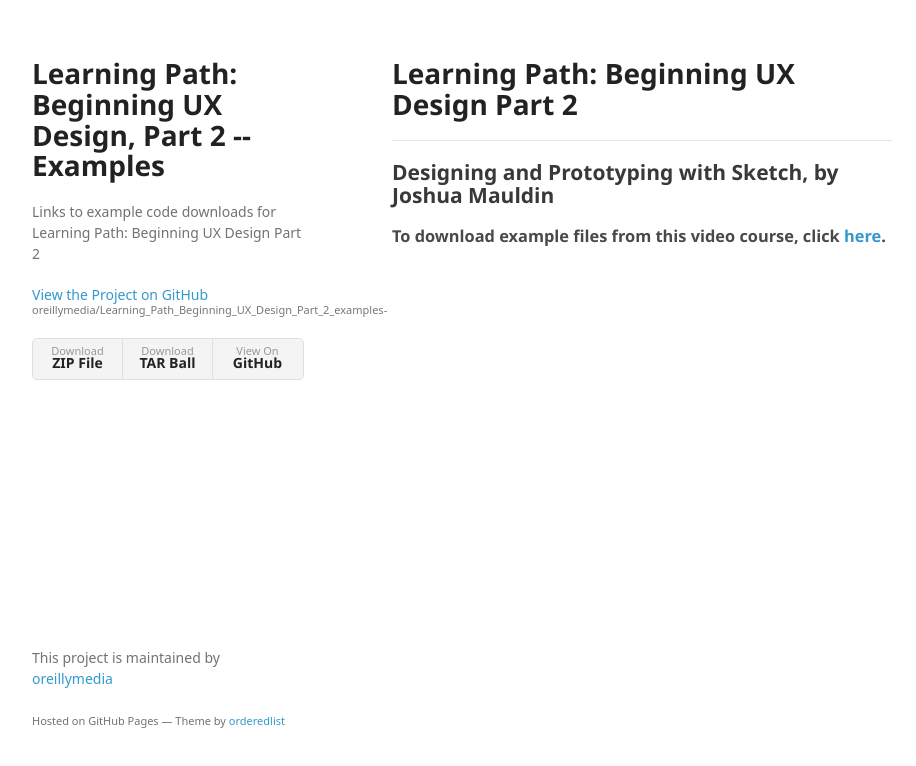
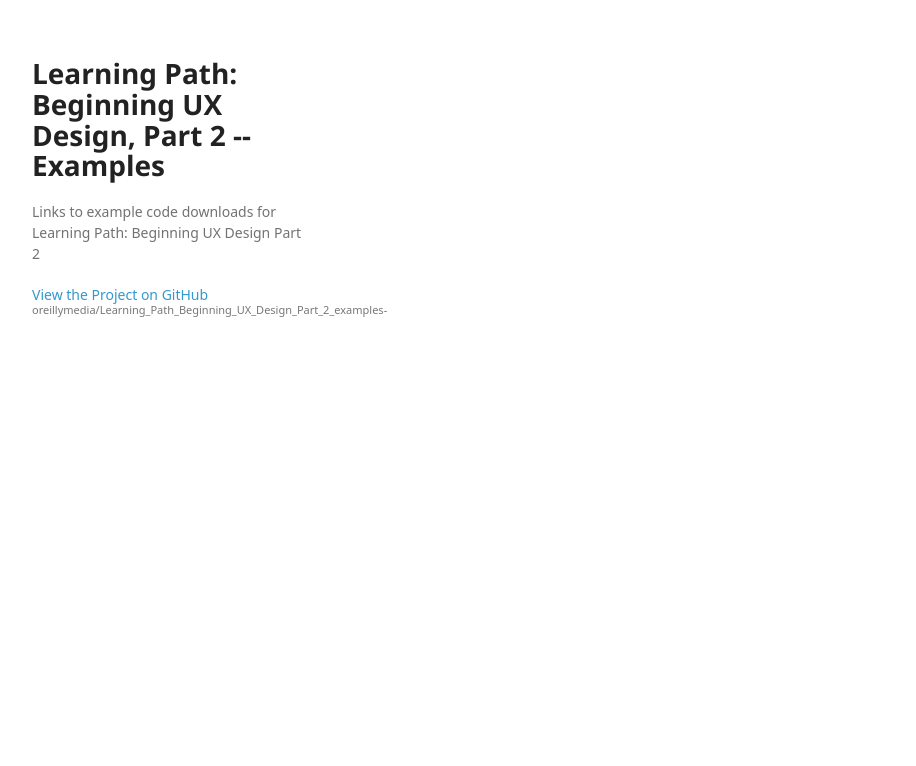
Before and after one commit to oreillymedia/Learning_Path_Beginning_UX_Design_Part_2_examples-, a plain HTML site: page index.html in a window 1280 px wide. Shown: the whole page, without its empty margins (178-1094 px from the left). Drawn offline with Linux system fonts and the light colour scheme; a web font is replaced by a local one.

Commit message:
Update index.html

```diff
--- a/index.html
+++ b/index.html
@@ -21,30 +21,5 @@
         <p class="view"><a href="https://github.com/oreillymedia/Learning_Path_Beginning_UX_Design_Part_2_examples-">View the Project on GitHub <small>oreillymedia/Learning_Path_Beginning_UX_Design_Part_2_examples-</small></a></p>
 
 
-        <ul>
-          <li><a href="https://github.com/oreillymedia/Learning_Path_Beginning_UX_Design_Part_2_examples-/zipball/master">Download <strong>ZIP File</strong></a></li>
-          <li><a href="https://github.com/oreillymedia/Learning_Path_Beginning_UX_Design_Part_2_examples-/tarball/master">Download <strong>TAR Ball</strong></a></li>
-          <li><a href="https://github.com/oreillymedia/Learning_Path_Beginning_UX_Design_Part_2_examples-">View On <strong>GitHub</strong></a></li>
-        </ul>
-      </header>
-      <section>
-        <h1>
-<a id="learning-path-beginning-ux-design-part-2" class="anchor" href="#learning-path-beginning-ux-design-part-2" aria-hidden="true"><span aria-hidden="true" class="octicon octicon-link"></span></a>Learning Path: Beginning UX Design Part 2</h1>
-
-<hr>
-
-<h2>
-<a id="designing-and-prototyping-with-sketch-by-joshua-mauldin" class="anchor" href="#designing-and-prototyping-with-sketch-by-joshua-mauldin" aria-hidden="true"><span aria-hidden="true" class="octicon octicon-link"></span></a>Designing and Prototyping with Sketch, by Joshua Mauldin</h2>
-
-<h3>
-<a id="to-download-example-files-from-this-video-course-click-here" class="anchor" href="#to-download-example-files-from-this-video-course-click-here" aria-hidden="true"><span aria-hidden="true" class="octicon octicon-link"></span></a>To download example files from this video course, click <a href="http://examples.oreilly.com/0636920042549/">here</a>.</h3>
-      </section>
-      <footer>
-        <p>This project is maintained by <a href="https://github.com/oreillymedia">oreillymedia</a></p>
-        <p><small>Hosted on GitHub Pages &mdash; Theme by <a href="https://github.com/orderedlist">orderedlist</a></small></p>
-      </footer>
-    </div>
-    <script src="javascripts/scale.fix.js"></script>
-
   </body>
 </html>
```
